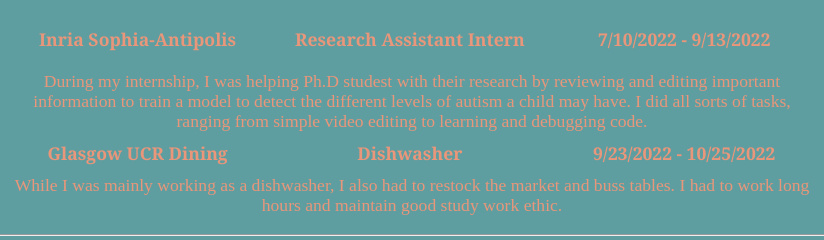
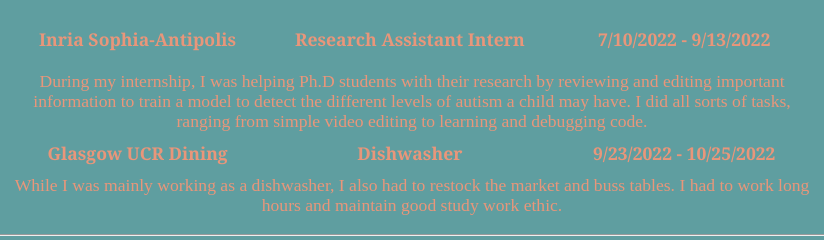
Before and after one commit to Andrew-Bremond/Andrew-Bremond.github.io, a plain HTML site: page index.html in a window 1280 px wide. Shown: the part 459-699 px from the top of the page, 228-1052 px from the left. Drawn offline with Linux system fonts and the light colour scheme.

Commit message:
Update index.html

```diff
--- a/index.html
+++ b/index.html
@@ -64,7 +64,7 @@
             <body>
                 <tr> <!--row2-->
                     <td colspan = "3">
-                        During my internship, I was helping Ph.D studest with their research by
+                        During my internship, I was helping Ph.D students with their research by
                         reviewing and editing important information to train a model to
                         detect the different levels of autism a child may have. I did all sorts
                         of tasks, ranging from simple video editing to learning and debugging
```
